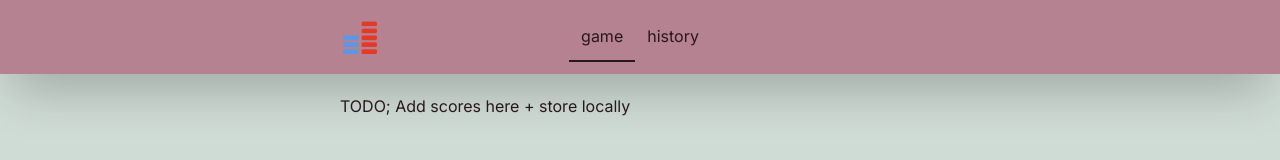
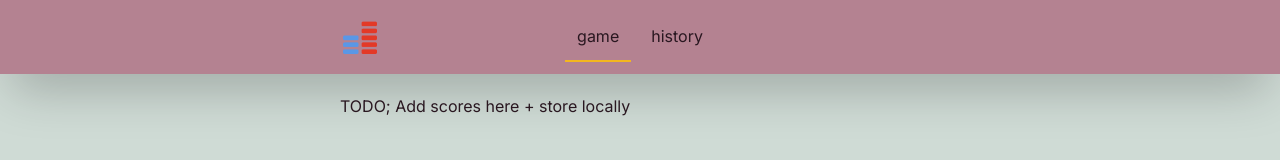
Before and after one commit to chrimora/tally, a Next.js app: page /play/game in a window 1280 px wide. Shown: the top 160 px of the page. Built offline with nearby package versions, Linux system fonts and the light colour scheme.

Commit message:
front page style

```diff
--- a/src/app/page.tsx
+++ b/src/app/page.tsx
@@ -3,24 +3,28 @@ import Link from "next/link";
 
 export default function Home() {
   return (
-    <>
-      <div>
-        <Link href="/">
-          <Image src="" alt="tally logo" />
-        </Link>
-      </div>
-      <div>
+    <div className="space-y-12 text-center p-8">
+      <Link href="/" className="inline-block mx-auto">
+        <Image src="/logo.png" alt="tally logo" height="200" width="200" />
+      </Link>
+      <div className="text-9xl font-semi-bold text-primary-light dark:text-primary-dark">
         <Link href="/">tally</Link>
       </div>
-      <div>
+      <div className="max-w-md mx-auto">
         Welcome to tally a simple app to count scores.
+        <br />
         <br />
         This is an exploration into some new technologies that coincides with
         helping to keep scores of a few ongoing games.
       </div>
       <div>
-        <Link href="/play/game">Go!</Link>
+        <Link
+          href="/play/game"
+          className="p-4 border-2 border-accent-light dark:border-accent-dark"
+        >
+          Enter
+        </Link>
       </div>
-    </>
+    </div>
   );
 }
--- a/src/app/play/layout.tsx
+++ b/src/app/play/layout.tsx
@@ -20,12 +20,14 @@ export default function Layout({ children }: { children: React.ReactNode }) {
               <Image src="/logo.png" alt="tally logo" height="40" width="40" />
             </Link>
           </div>
-          <div className="grow flex justify-center">
+          <div className="grow flex gap-2 justify-center">
             {navigation.map((link) => {
               return (
                 <Link
                   className={`p-3 ${
-                    pathname.startsWith(link.href) ? "border-b-2" : ""
+                    pathname.startsWith(link.href) // Active link
+                      ? "border-b-2 border-accent-light dark:border-accent-dark"
+                      : "hover:border-b-2"
                   }`}
                   href={link.href}
                   key={link.name}
```
